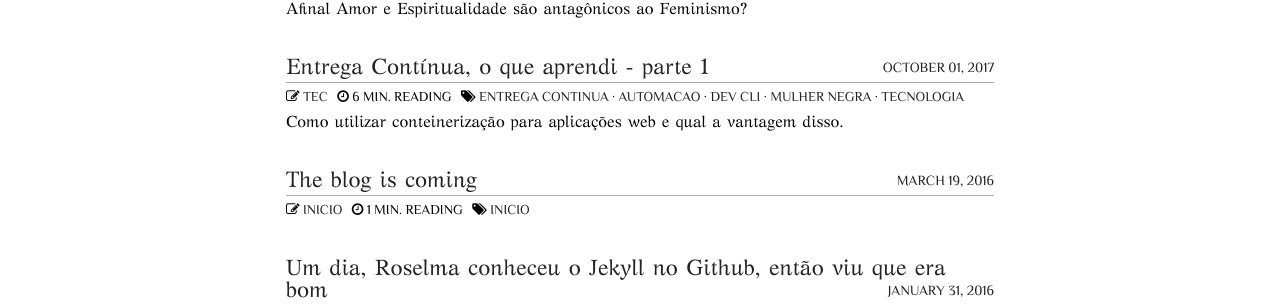
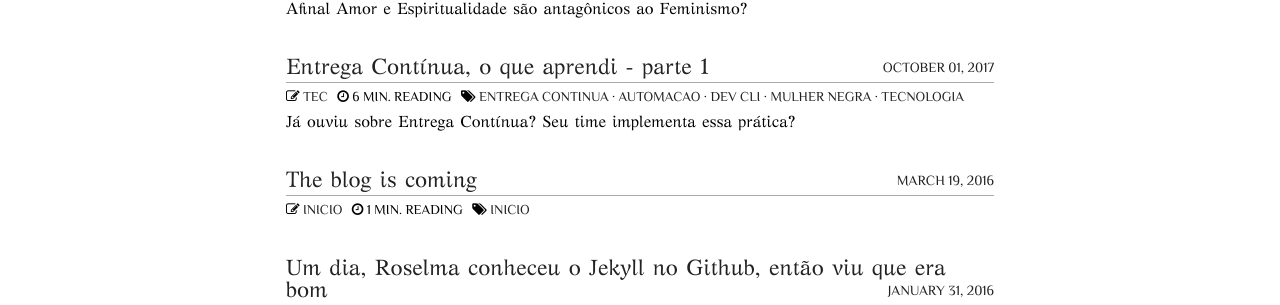
Before and after one commit to roselmamendes/roselmamendes.github.io, a Jekyll site: the page built from index.html, in a window 1280 px wide and 1379 px high. Shown: the part 757-1062 px from the top of the window. Built offline with Jekyll 4.4.1, drawn with Linux system fonts in a browser that asks for light colours; nearby versions of some CDN libraries; the list of posts is cut into pages by our own code.

Commit message:
Publica a primeira parte de Entrega Continua

```diff
--- a/_posts/tec/2017-10-01-entrega-continua-1.md
+++ b/_posts/tec/2017-10-01-entrega-continua-1.md
@@ -8,7 +8,7 @@ image:
   feature: entrega-continua/riri-iron-heart.jpeg
   credit: Riri Williams - IronHeart
   creditlink: en.wikipedia.org/wiki/Riri_Williams
-excerpt: "Como utilizar conteinerização para aplicações web e qual a vantagem disso."
+excerpt: "Já ouviu sobre Entrega Contínua? Seu time implementa essa prática?"
 comments: true
 share: true
 hidelogo: true
```
